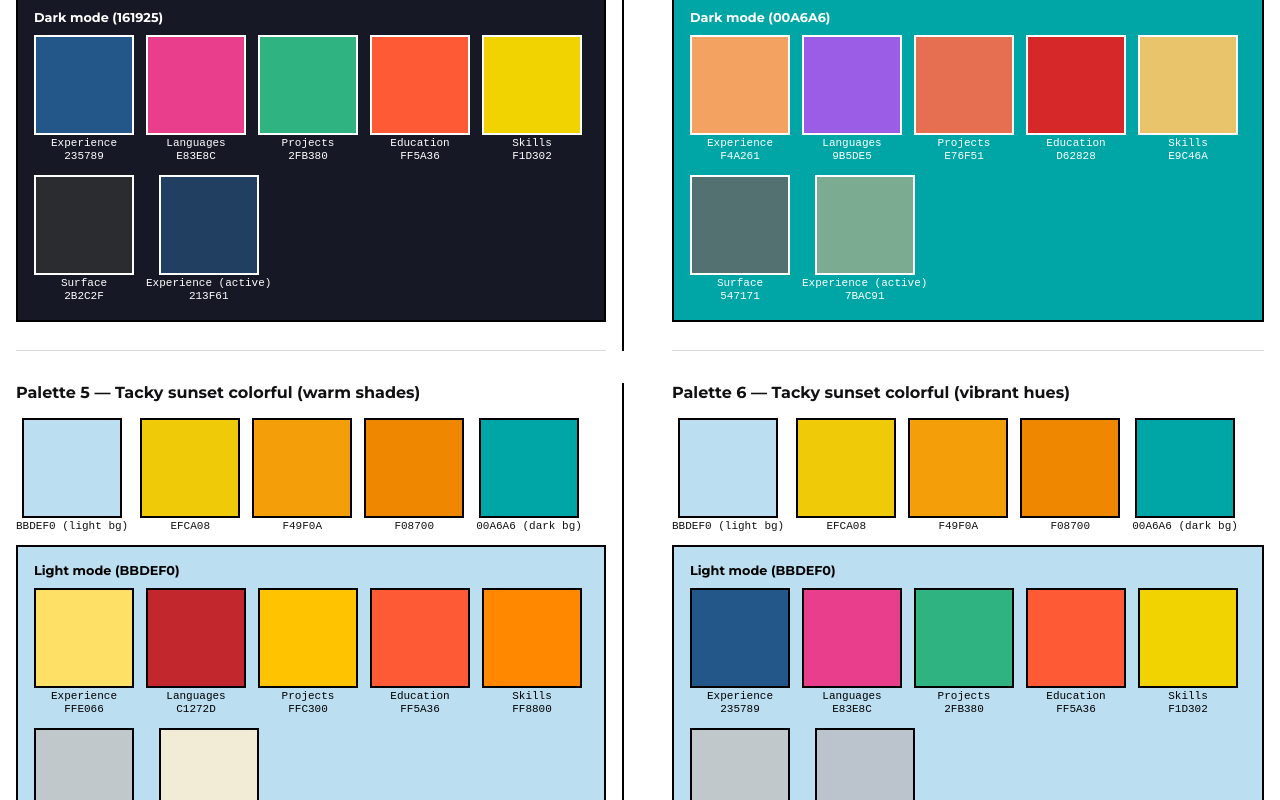
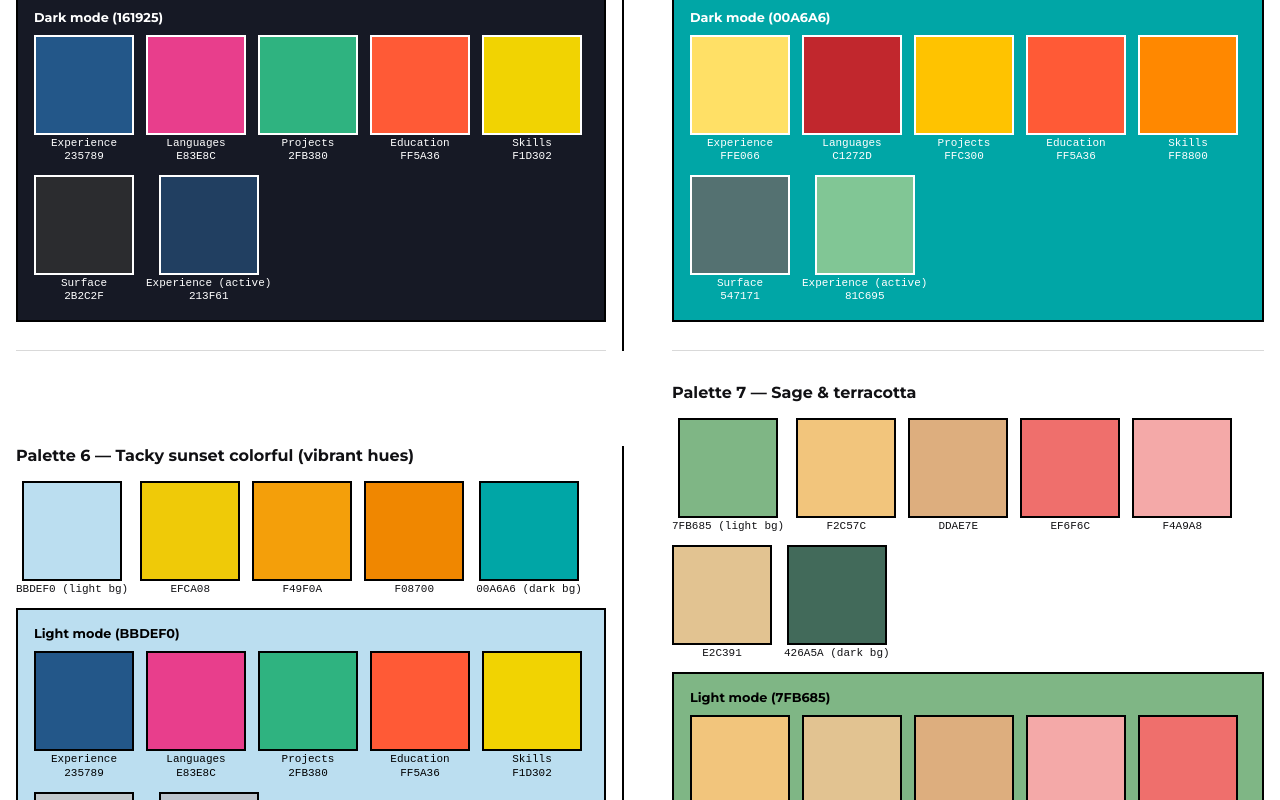
Before and after one commit to lskal/personal-experimental-website, a React (Vite) app: page / in a window 1280 px wide. Shown: the part 5280-6080 px from the top of the page. Built offline with nearby package versions, Linux system fonts and the light colour scheme; no server answers.

Commit message:
Replace Palette 4 (Tacky sunset) with Original palette in PaletteDemo
Add a reference block built from the live tokens.css values (neutrals,
section accents, surface, accordion active-state overlay) for
comparison against the 10 explored palettes.

```diff
--- a/src/components/PaletteDemo/PaletteDemo.tsx
+++ b/src/components/PaletteDemo/PaletteDemo.tsx
@@ -82,27 +82,6 @@ const palettes: PaletteBlock[] = [
 		],
 		surface: { light: '#EDF1EC', dark: '#2B2C2F' },
 		activeExperience: { light: '#BBC4CD', dark: '#213F61' },
-	},
-	{
-		title: 'Palette 4 — Tacky sunset',
-		core: [
-			{ hex: '#BBDEF0', label: 'BBDEF0 (light bg)' },
-			{ hex: '#EFCA08', label: 'EFCA08' },
-			{ hex: '#F49F0A', label: 'F49F0A' },
-			{ hex: '#F08700', label: 'F08700' },
-			{ hex: '#00A6A6', label: '00A6A6 (dark bg)' },
-		],
-		lightBg: '#BBDEF0',
-		darkBg: '#00A6A6',
-		sections: [
-			{ hex: '#F4A261', label: 'Experience' },
-			{ hex: '#9B5DE5', label: 'Languages' },
-			{ hex: '#E76F51', label: 'Projects' },
-			{ hex: '#D62828', label: 'Education' },
-			{ hex: '#E9C46A', label: 'Skills' },
-		],
-		surface: { light: '#C1C8CC', dark: '#547171' },
-		activeExperience: { light: '#EEE0D5', dark: '#7BAC91' },
 	},
 	{
 		title: 'Palette 5 — Tacky sunset colorful (warm shades)',
@@ -233,6 +212,27 @@ const palettes: PaletteBlock[] = [
 		surface: { light: '#858D88', dark: '#504C50' },
 		activeExperience: { light: '#DCE2E3', dark: '#727885' },
 	},
+	{
+		title: 'Original — current site colors',
+		core: [
+			{ hex: '#FFFFFF', label: 'FFFFFF (light bg)' },
+			{ hex: '#F7F7F8', label: 'F7F7F8' },
+			{ hex: '#E4E4E7', label: 'E4E4E7' },
+			{ hex: '#1A1A1C', label: '1A1A1C' },
+			{ hex: '#0F0F10', label: '0F0F10 (dark bg)' },
+		],
+		lightBg: '#FFFFFF',
+		darkBg: '#0F0F10',
+		sections: [
+			{ hex: '#2E5CFF', label: 'Experience' },
+			{ hex: '#FF3D7F', label: 'Languages' },
+			{ hex: '#FF5A36', label: 'Projects' },
+			{ hex: '#FFB800', label: 'Education' },
+			{ hex: '#6C4EFF', label: 'Skills' },
+		],
+		surface: { light: '#F7F7F8', dark: '#1A1A1C' },
+		activeExperience: { light: '#F5F7FF', dark: '#11131C' },
+	},
 ];
 
 export function PaletteDemo() {
```
